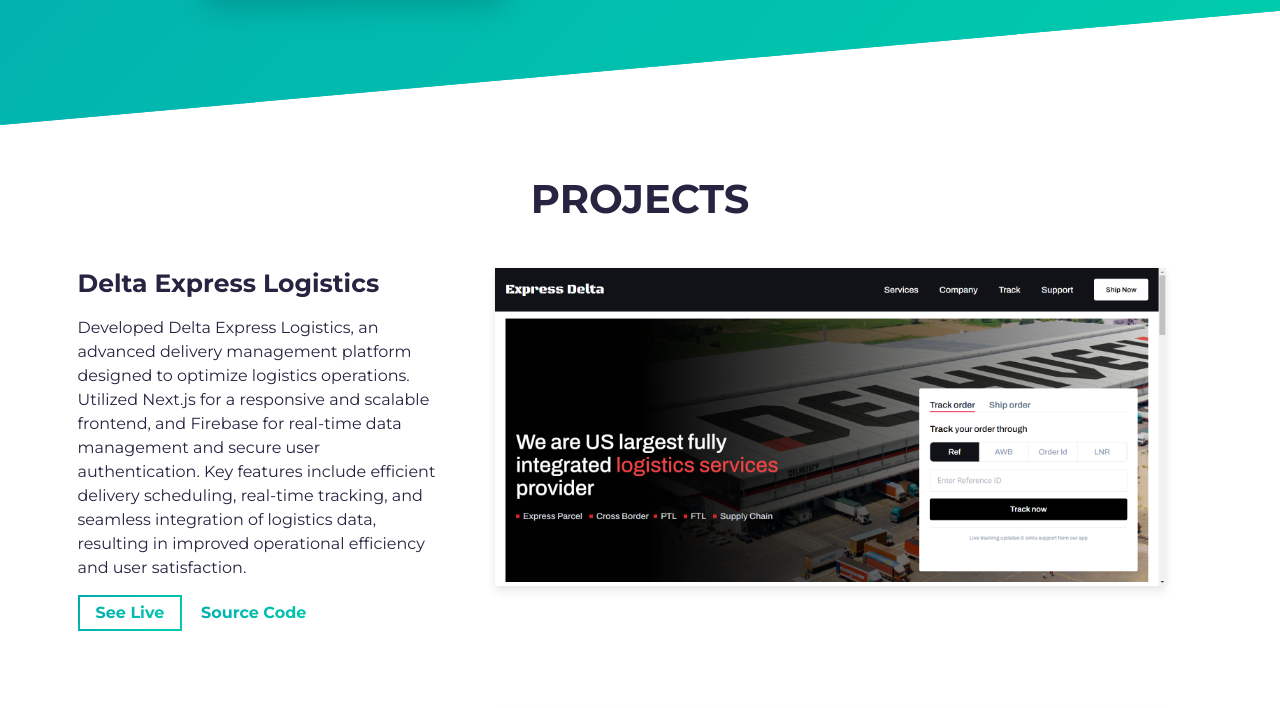
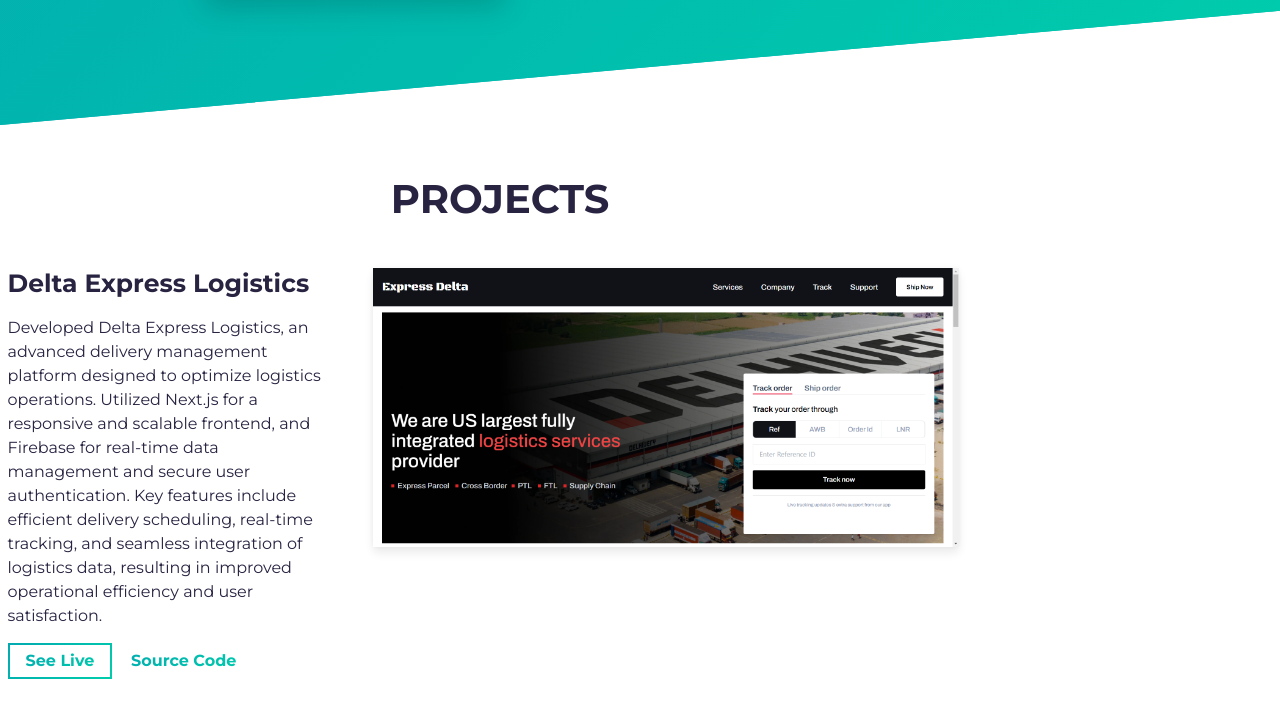
Before and after one commit to uzochukwuV/vic-portfolio, a website built with Parcel: page src/index.html in a window 1280 px wide. Shown: the part 1246-1954 px from the top of the page. Built offline with nearby package versions, Linux system fonts and the light colour scheme; grey boxes are pictures that could not be loaded.

Commit message:
styled project div

```diff
--- a/src/index.html
+++ b/src/index.html
@@ -102,7 +102,7 @@
     <!-- /END About Section -->
 
     <!-- **** Projects Section **** -->
-    <section id="projects">
+    <section id="projects" style="overflow: hidden; max-width: 1000px;">
       <div class="container">
         <div class="project-wrapper">
           <h2 class="section-title dark-blue-text">Projects</h2>
```
